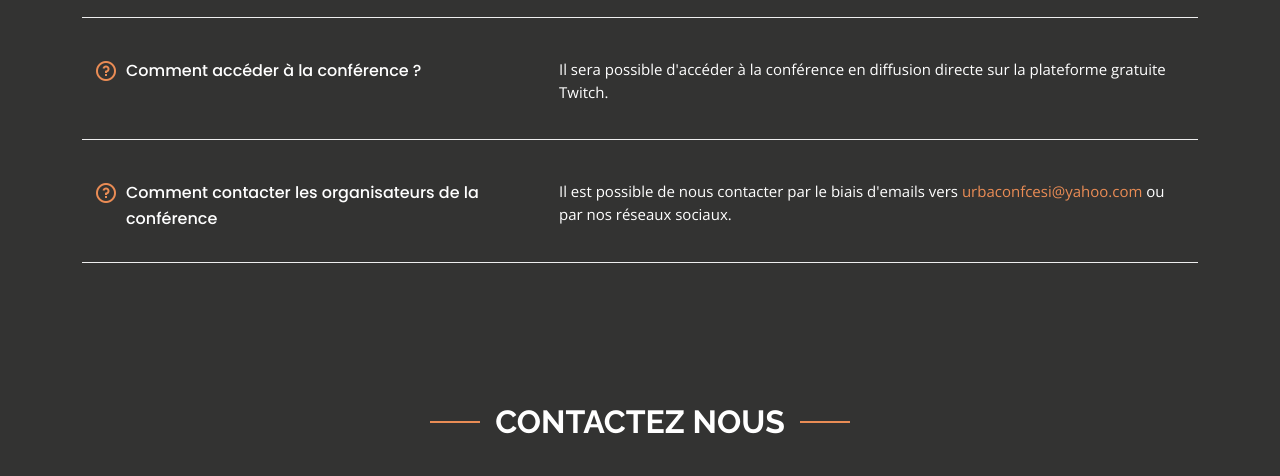
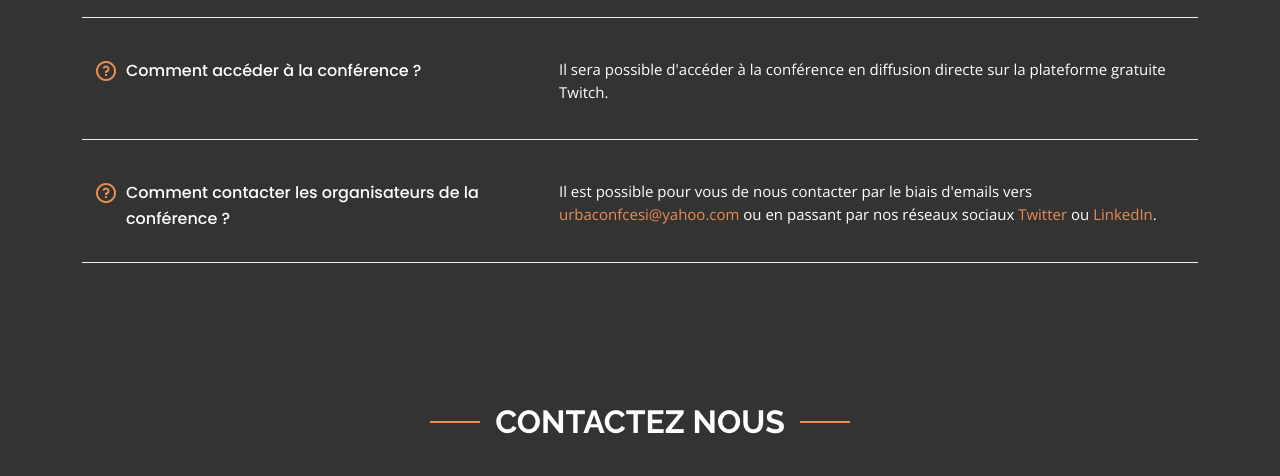
Before and after one commit to Ykseew/eco-conf-urbaine, a plain HTML site: page index.html in a window 1280 px wide. Shown: the part 3284-3760 px from the top of the page. Drawn offline with nearby package versions, Linux system fonts and the light colour scheme.

Commit message:
Corrections textes

```diff
--- a/index.html
+++ b/index.html
@@ -344,12 +344,12 @@
         <div class="row faq-item d-flex align-items-stretch" data-aos="fade-up" data-aos-delay="300">
           <div class="col-lg-5">
             <i class="ri-question-line"></i>
-            <h4>Comment contacter les organisateurs de la conférence</h4>
+            <h4>Comment contacter les organisateurs de la conférence ?</h4>
           </div>
           <div class="col-lg-7">
             <p>
-              Il est possible de nous contacter par le biais d'emails vers <a href="mailto:urbaconfcesi@yahoo.com">urbaconfcesi@yahoo.com</a>
-              ou par nos réseaux sociaux.
+              Il est possible pour vous de nous contacter par le biais d'emails vers <a href="mailto:urbaconfcesi@yahoo.com">urbaconfcesi@yahoo.com</a>
+              ou en passant par nos réseaux sociaux <a href="https://www.linkedin.com/groups/9350021/" target="_blank" class="twitter">Twitter</a> ou <a href="https://www.linkedin.com/groups/9350021/" target="_blank" class="linkedin">LinkedIn</a>.
             </p>
           </div>
         </div><!-- End F.A.Q Item-->
```
